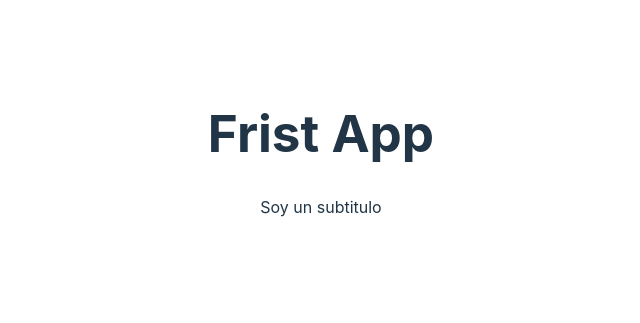
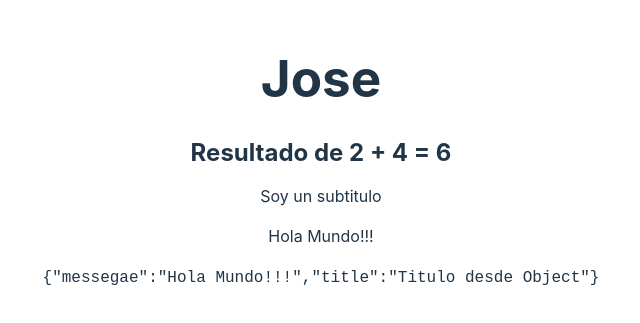
Before and after one commit to ing-jose-rafael/react-curso, a React (Vite) app: page / in a window 1280 px wide. Shown: the part 247-570 px from the top of the page, without its empty margins (319-959 px from the left). Built offline with nearby package versions, Linux system fonts and the light colour scheme.

Commit message:
Impresion de variables en el HTML

```diff
--- a/src/FirstApp.jsx
+++ b/src/FirstApp.jsx
@@ -1,8 +1,26 @@
+// No renderiza lo que este fuera del componente
+const newMessage = 'Jose';
+/* se puede enviar todo tipo de variable menos el objeto,
+** se pueden enviar las propiedades, para enviar el objeto
+** se tiene que convertir a string
+*/
+const newObject = {
+    messegae: "Hola Mundo!!!",
+    title: "Titulo desde Object"
+}
+
+const getResult = ( a ,b ) => a + b;
+
+
 export const FirstApp = () => {
     return (
         <>
-            <h1>Frist App</h1>
+            <h1>{ newMessage }</h1>
+            {/* funciones que no sean async  */}
+            <h2>Resultado de 2 + 4 = { getResult(2,4) }</h2>
             <p>Soy un subtitulo</p>
+            <p>{ newObject.messegae }</p>
+            <code>{ JSON.stringify( newObject ) }</code>
         </>
     );
 }
```
